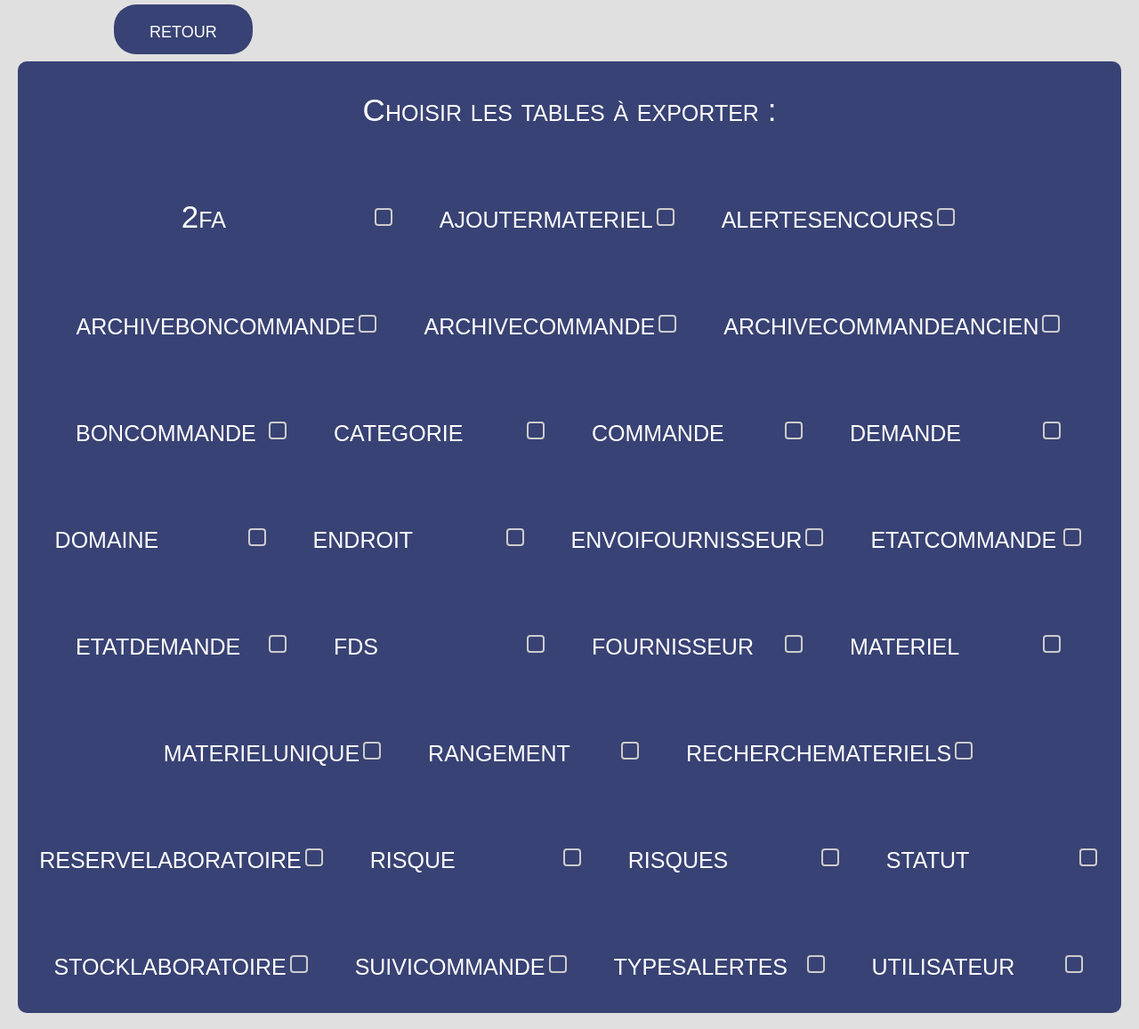
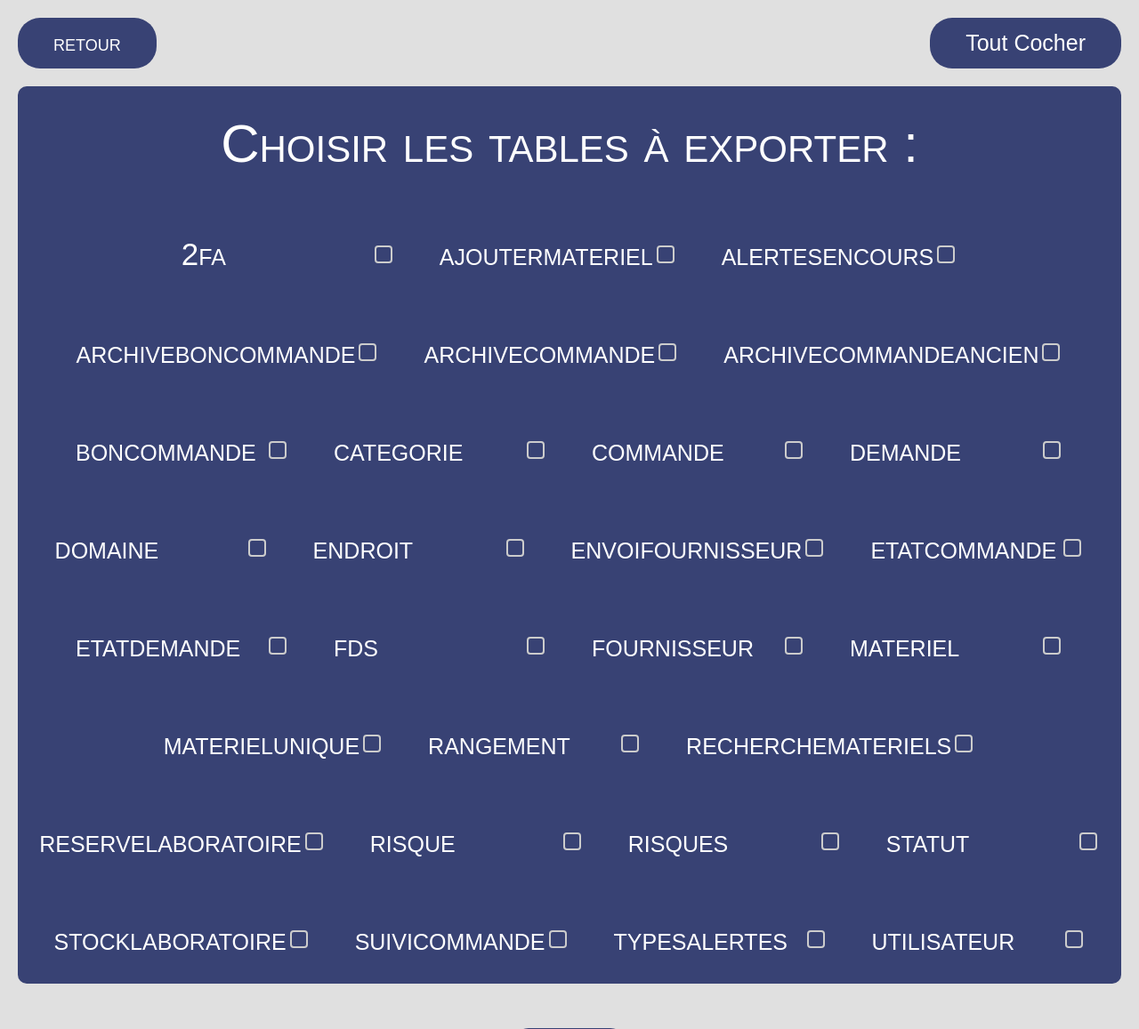
Before and after one commit to jordanlavenant/SAE-PROJET-S3, a Flask app: page /exporter-csv/ in a window 1280 px wide. Shown: the part 259-1416 px from the top of the page at 89% size. Run offline with Flask 3, Linux system fonts and the light colour scheme; some libraries are stand-ins or nearby versions; some web fonts are replaced.

Commit message:
decocher et cocher auto

```diff
--- a/GestLab/static/css/exporterCsv.css
+++ b/GestLab/static/css/exporterCsv.css
@@ -1,16 +1,16 @@
 p {
     color: white;
     font-size: 35px;
-    margin: 15px 0;
+    margin: 10px 0;
 }
 
 .titre-container {
     flex-basis: 100%;
     text-align: center;
+    font-size: 60px;
 }
 
-#btn-back {
-    margin-left: 10vw;
+#btn-back, #checkAllButton, #uncheckAllButton {
     color: white;
     background-color: #384274;
     padding: 14px 40px;
@@ -20,7 +20,7 @@ p {
     transition: 0.2s;
 }
 
-#btn-back:hover {
+#btn-back:hover, #checkAllButton:hover, #uncheckAllButton:hover {
     color: white;
     background-color: #009af0;
     box-shadow: 0 0 15px #009af0;
@@ -106,3 +106,12 @@ p {
     text-align: center;
     margin: 20px;
 }
+
+.btn-container {
+    display: flex;
+    justify-content: space-between;
+    align-items: center;
+    flex-basis: 100%;
+    gap: 20px;
+    margin: 20px;
+}
--- a/GestLab/templates/exporterCsv.html
+++ b/GestLab/templates/exporterCsv.html
@@ -4,7 +4,13 @@
 <link rel="stylesheet" href="{{ url_for('static', filename='./css/exporterCsv.css') }}">
 {% endblock %}
 {% block content %}
-<a id="btn-back" href="{{ url_for('csv') }}">retour</a>
+
+<div class="btn-container">
+    <a id="btn-back" href="{{ url_for('csv') }}">retour</a>
+    <button id="checkAllButton">Tout Cocher</button>
+    <button id="uncheckAllButton" style="display: none;">Tout décocher</button>
+</div>
+
 
 <div class="ajouterMateriel-container">
     <div class="ajouterMateriel-content">
@@ -23,4 +29,52 @@
         </form>
     </div>
 </div>
+<script>
+    document.addEventListener('DOMContentLoaded', function() {
+        const checkAllButton = document.getElementById('checkAllButton');
+        const uncheckAllButton = document.getElementById('uncheckAllButton');
+        var checkboxes = document.querySelectorAll('.custom-checkbox');
+
+        checkAllButton.addEventListener('click', function() {
+
+            for (var i = 0; i < checkboxes.length; i++) {
+                checkboxes[i].checked = true;
+            }
+            checkAllButton.style.display = 'none';
+            uncheckAllButton.style.display = 'block';
+        });
+
+        uncheckAllButton.addEventListener('click', function() {
+            var checkboxes = document.querySelectorAll('.custom-checkbox');
+            for (var i = 0; i < checkboxes.length; i++) {
+                checkboxes[i].checked = false;
+            }
+            checkAllButton.style.display = 'block';
+            uncheckAllButton.style.display = 'none';
+        });
+
+        // Fonction pour vérifier si toutes les cases sont cochées
+        function allChecked() {
+                for (var i = 0; i < checkboxes.length; i++) {
+                    if (!checkboxes[i].checked) {
+                        return false;
+                    }
+                }
+                return true;
+            }
+
+            // Ajoute un écouteur d'événements à chaque case
+            checkboxes.forEach(function(checkbox) {
+                checkbox.addEventListener('change', function() {
+                    if (allChecked()) {
+                        document.getElementById('uncheckAllButton').style.display = 'block';
+                        document.getElementById('checkAllButton').style.display = 'none';
+                    } else {
+                        document.getElementById('uncheckAllButton').style.display = 'none';
+                        document.getElementById('checkAllButton').style.display = 'block';
+                    }
+                });
+            });
+    });
+</script>
 {% endblock %}
```
